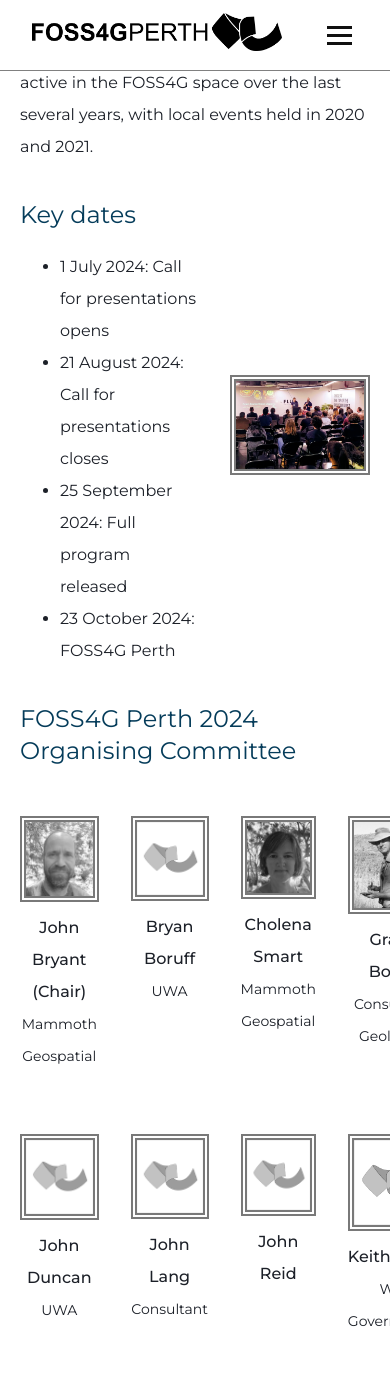
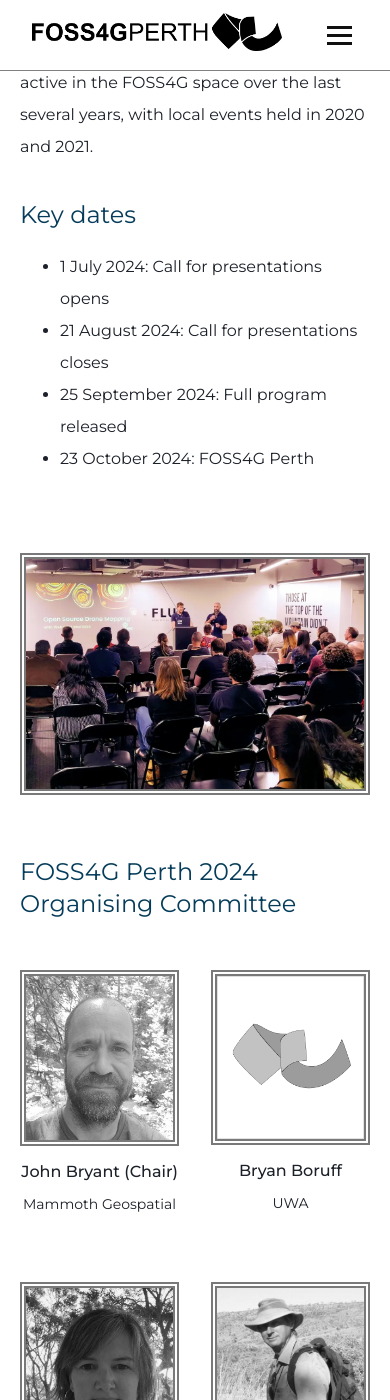
Before and after one commit to foss4g-perth-org/foss4g-perth-org.github.io, a Jekyll site: the page built from about.md, in a window 390 px wide and 1400 px high, scrolled down 505 px. Built offline with Jekyll 4.4.1, drawn with Linux system fonts in a browser that asks for light colours; some web fonts are replaced; comment, search, counter and statistics services are not loaded; some of the changed text lies outside the part shown.

Commit message:
Fix about page layout

```diff
--- a/assets/css/main.scss
+++ b/assets/css/main.scss
@@ -464,15 +464,6 @@ footer {
         }
     }
   }
-  // 1 column footer on mobile devices
-  @media screen and (max-width: 768px) {
-    .footer-wrapper {
-        grid-template-columns: 1fr;
-        .footer-menu ul {
-          text-align: left;
-        }
-    }
-  }
 }
 
 // call for submission buttons
@@ -609,6 +600,12 @@ footer {
     font-size: 2.2rem;
     line-height: 2.8rem
   }
+  .footer-wrapper {
+    grid-template-columns: 1fr;
+    .footer-menu ul {
+      text-align: left;
+    }
+  }
   .supporters {
     &.partner {
         grid-template-columns: 1fr;
@@ -643,6 +640,15 @@ footer {
     .hero-date {
       font-size: 2.0rem;
       line-height: 4rem;
+    }
+  }
+
+  .grid {
+    &.grid-cols-2 {
+      grid-template-columns: 1fr;
+    }
+    &.people-grid {
+      grid-template-columns: repeat(2, 1fr);
     }
   }
 
```
